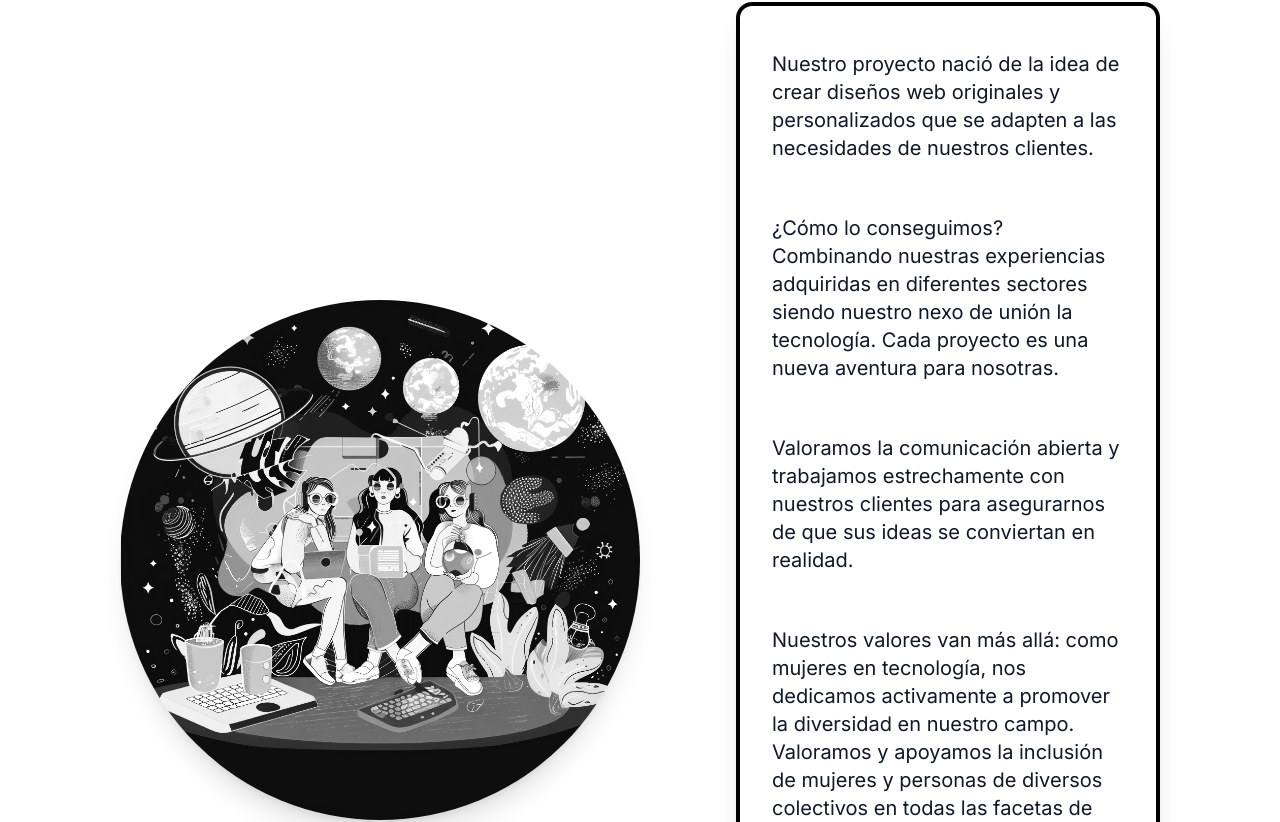
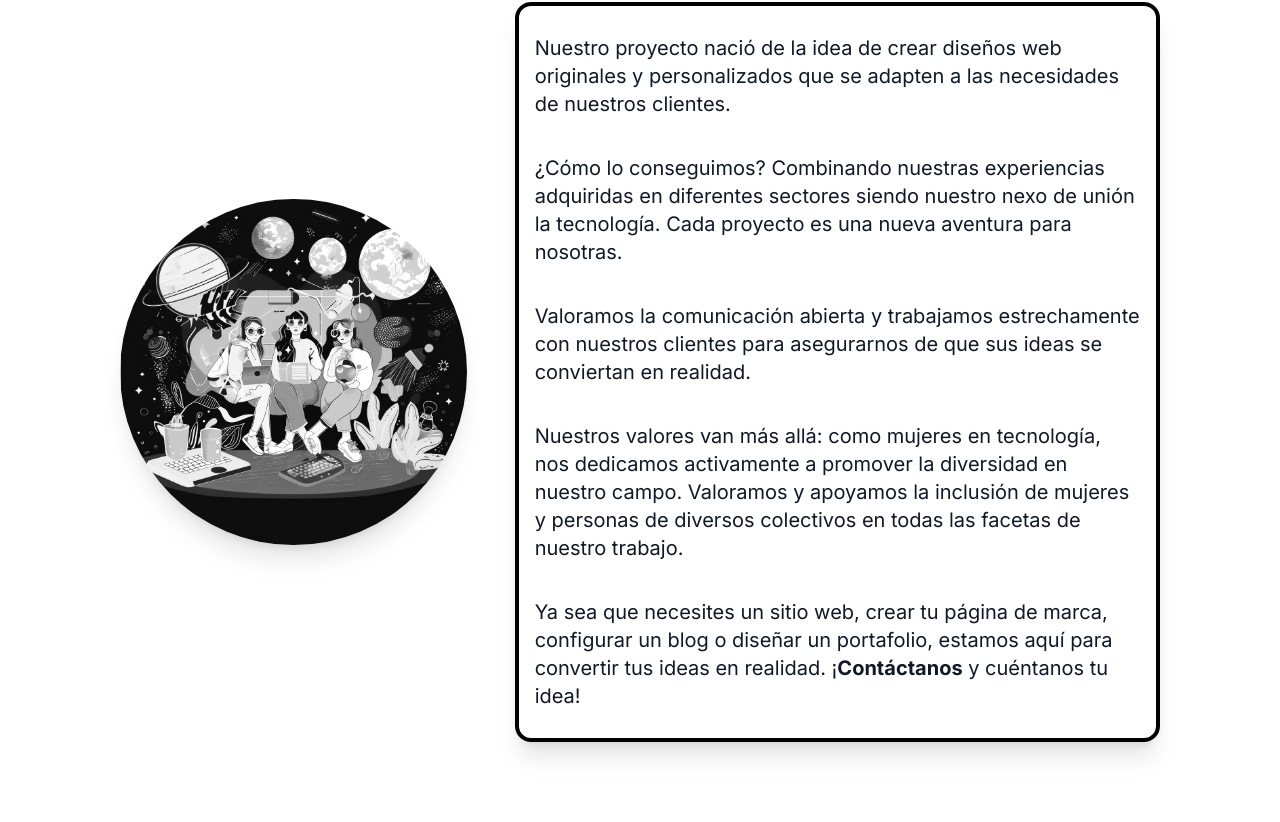
Before and after one commit to AstracodeLAB/project, a React (Vite) app: page / in a window 1280 px wide. Shown: the part 1522-2344 px from the top of the page. Built offline with nearby package versions, Linux system fonts and the light colour scheme.

Commit message:
Fix about margins

```diff
--- a/src/components/AboutUs.jsx
+++ b/src/components/AboutUs.jsx
@@ -9,34 +9,34 @@ export const AboutUs = () => {
 						Sobre AstracodeLAB
 					</h2>
 				</div>
-				<div className='flex flex-col items-center py-4 px-2 xl:flex xl:flex-row lg:justify-center md:my-2 md:gap-6 xl:gap-12'>
+				<div className='flex flex-col items-center py-4 px-2 lg:flex lg:flex-row lg:justify-center md:my-2 md:gap-6 xl:gap-12'>
 					<img
-						className='rounded-full w-5/6 my-6 shadow-xl md:w-1/2 '
+						className='rounded-full w-5/6 my-6 shadow-xl md:w-1/2 lg:w-1/3'
 						src={about}
 						alt='Tres programadoras con fondo espacial'
 					/>
 					<article
-						className='flont-sans text-terciary text-m border-4 border-black rounded-2xl p-3 my-2  shadow-xl
-					 md:m-0 xl:ml-12'
+						className='font-sans text-terciary text-m border-4 border-black rounded-2xl p-5 my-2 shadow-xl
+					 md:m-0 md:text-xl lg:p-1'
 					>
-						<p className='my-3 lg:text-xl lg:p-5'>
+						<p className='my-3 lg:p-3'>
 							Nuestro proyecto nació de la idea de crear diseños web originales y personalizados que se adapten a las
 							necesidades de nuestros clientes.
 						</p>
-						<p className='my-3 lg:text-xl lg:p-5'>
+						<p className='my-3 lg:p-3'>
 							¿Cómo lo conseguimos? Combinando nuestras experiencias adquiridas en diferentes sectores siendo nuestro
 							nexo de unión la tecnología. Cada proyecto es una nueva aventura para nosotras.{' '}
 						</p>
-						<p className='my-3 lg:text-xl lg:p-5'>
+						<p className='my-3 lg:p-3'>
 							Valoramos la comunicación abierta y trabajamos estrechamente con nuestros clientes para asegurarnos de que
 							sus ideas se conviertan en realidad.{' '}
 						</p>
-						<p className='my-3 lg:text-xl lg:p-5'>
+						<p className='my-3 lg:p-3'>
 							Nuestros valores van más allá: como mujeres en tecnología, nos dedicamos activamente a promover la
 							diversidad en nuestro campo. Valoramos y apoyamos la inclusión de mujeres y personas de diversos
 							colectivos en todas las facetas de nuestro trabajo.{' '}
 						</p>
-						<p className='my-3 lg:text-xl lg:p-5'>
+						<p className='my-3 lg:p-3'>
 							Ya sea que necesites un sitio web, crear tu página de marca, configurar un blog o diseñar un portafolio,
 							estamos aquí para convertir tus ideas en realidad. ¡<a href="#contact" className='hover:text-accent font-bold'>Contáctanos</a> y cuéntanos tu idea!
 						</p>
```
